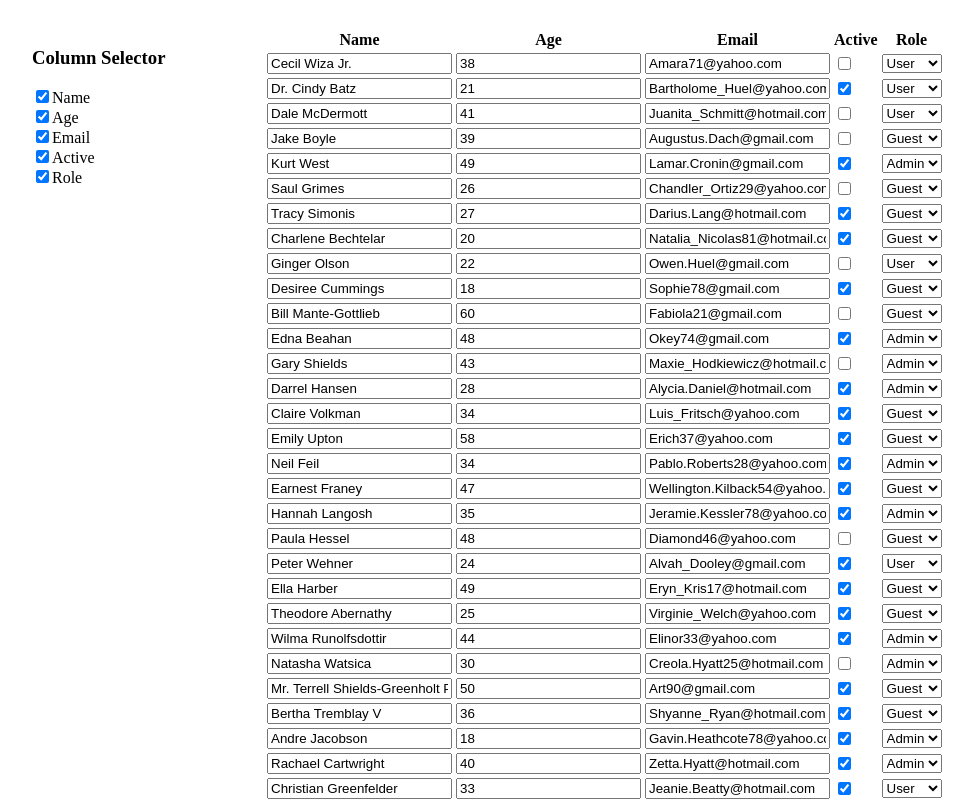
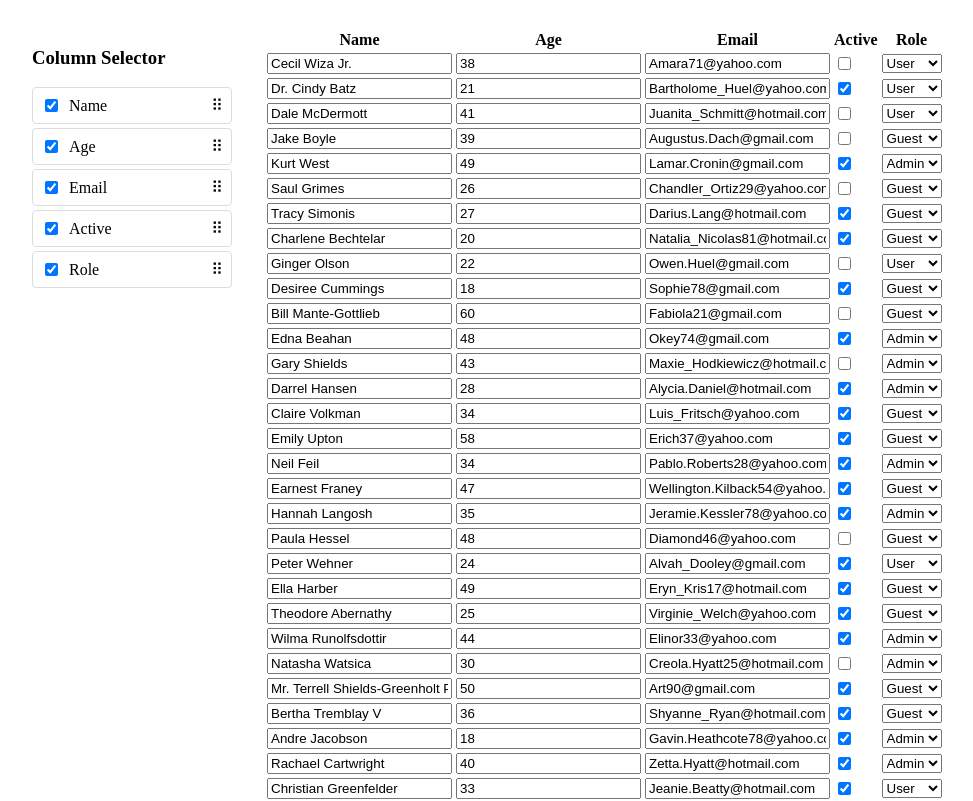
Before and after one commit to ZingerMarat/cemento, a React (Vite) app in the folder cemento-ass/: page / in a window 1280 px wide. Shown: the top 801 px of the page, without its empty margins (108-1081 px from the left). Built offline with nearby package versions, Linux system fonts and the light colour scheme.

Commit message:
Ability to drag and change the order of columns in a table has been implemented.

```diff
--- a/cemento-ass/package.json
+++ b/cemento-ass/package.json
@@ -11,6 +11,9 @@
     "test": "jest"
   },
   "dependencies": {
+    "@dnd-kit/core": "^6.3.1",
+    "@dnd-kit/sortable": "^10.0.0",
+    "@dnd-kit/utilities": "^3.2.2",
     "@faker-js/faker": "^9.8.0",
     "react": "^18.2.0",
     "react-dom": "^18.2.0"
--- a/cemento-ass/src/App.jsx
+++ b/cemento-ass/src/App.jsx
@@ -5,7 +5,7 @@ import { fetchFakeData } from './mock/mockData';
 
 const BATCH_SIZE = 20;
 
-const COLUMNS = [
+const INITIAL_COLUMNS = [
   { id: "name", ordinalNo: 1, title: "Name", type: "string" },
   { id: "age", ordinalNo: 2, title: "Age", type: "number" },
   { id: "email", ordinalNo: 3, title: "Email", type: "email" },
@@ -14,27 +14,22 @@ const COLUMNS = [
 ];
 
 export default function App() {
+  //load initial columns from local storage
+  const initialColumns = JSON.parse(localStorage.getItem('columnOrder')) || INITIAL_COLUMNS;
 
   const initialTableData = {
-    columns: COLUMNS,
+    columns: initialColumns,
     data: []
   }
 
-  //get table data from local storage or use initial data
-  const [tableData, setTableData] = useState(
-    //localStorage.getItem('tableData') ? JSON.parse(localStorage.getItem('tableData')) : initialTableData
-    initialTableData
+  const [tableData, setTableData] = useState(initialTableData);
+  const [visibleColumns, setVisibleColumns] = useState(
+    JSON.parse(localStorage.getItem('visibleColumns')) || tableData.columns.map(column => column.id)
   );
-
-  const [visibleColumns, setVisibleColumns] = useState(
-    //localStorage.getItem('visibleColumns') ? JSON.parse(localStorage.getItem('visibleColumns')) : tableData.columns.map((column) => column.id)
-    tableData.columns.map((column) => column.id)
-  );
-
   const [offset, setOffset] = useState(0);
   const [loading, setLoading] = useState(false);
 
-    //load more data
+  //load more data
   const loadMoreData = useCallback(async () => {
     setLoading(true);
     try {
@@ -94,8 +89,28 @@ export default function App() {
 
   //handle column toggle
   const handleColumnToggle = (columnId) => {
-    setVisibleColumns(prev => prev.includes(columnId) ? prev.filter(id => id !== columnId) : [...prev, columnId]
-    );
+    setVisibleColumns(prev => {
+      const newVisibleColumns = prev.includes(columnId)
+        ? prev.filter(id => id !== columnId)
+        : [...prev, columnId];
+
+      return newVisibleColumns;
+    });
+  };
+
+  const handleColumnOrderChange = (newColumns) => {
+    const updatedColumns = newColumns.map((col, index) => ({
+      ...col,
+      ordinalNo: index + 1
+    }));
+
+    setTableData(prev => ({
+      ...prev,
+      columns: updatedColumns
+    }));
+
+    // save new column order to local storage
+    localStorage.setItem('columnOrder', JSON.stringify(updatedColumns));
   };
 
   return (
@@ -106,6 +121,7 @@ export default function App() {
           columns={tableData.columns}
           visibleColumns={visibleColumns}
           onColumnToggle={handleColumnToggle}
+          onOrderChange={handleColumnOrderChange}
         />
 
         <div style={{ flexGrow: 1 }}>
--- a/cemento-ass/src/components/ColumnSelector.jsx
+++ b/cemento-ass/src/components/ColumnSelector.jsx
@@ -1,6 +1,34 @@
 import React from 'react';
+import { DndContext, closestCenter, KeyboardSensor, PointerSensor, useSensor, useSensors } from '@dnd-kit/core';
+import { arrayMove, SortableContext, sortableKeyboardCoordinates, verticalListSortingStrategy } from '@dnd-kit/sortable';
+import { SortableItem } from './SortableItem';
 
-export default function ColumnSelector({ columns, visibleColumns, onColumnToggle }) {
+export default function ColumnSelector({ columns, visibleColumns, onColumnToggle, onOrderChange }) {
+    const sensors = useSensors(
+        useSensor(PointerSensor, {
+            activationConstraint: {
+                distance: 5,
+            },
+        }),
+        useSensor(KeyboardSensor, {
+            coordinateGetter: sortableKeyboardCoordinates,
+        })
+    );
+
+    const handleDragEnd = (event) => {
+        const { active, over } = event;
+
+        if (active.id !== over.id) {
+            const oldIndex = columns.findIndex(col => col.id === active.id);
+            const newIndex = columns.findIndex(col => col.id === over.id);
+            onOrderChange(arrayMove(columns, oldIndex, newIndex));
+        }
+    };
+
+    const handleCheckboxChange = (columnId) => {
+        onColumnToggle(columnId);
+    };
+
     return (
         <div style={{
             width: "200px",
@@ -8,16 +36,28 @@ export default function ColumnSelector({ columns, visibleColumns, onColumnToggle
             position: "sticky",
             top: "20px",
             alignSelf: "flex-start"
-          }}>
+        }}>
             <h3>Column Selector</h3>
-            {columns.map((column) => (
-                <div key={column.id}>
-                    <label>
-                        <input type="checkbox" checked={visibleColumns.includes(column.id)} onChange={() => onColumnToggle(column.id)} />
-                        {column.title}
-                    </label>
-                </div>
-            ))}
+            <DndContext
+                sensors={sensors}
+                collisionDetection={closestCenter}
+                onDragEnd={handleDragEnd}
+            >
+                <SortableContext
+                    items={columns.map(col => col.id)}
+                    strategy={verticalListSortingStrategy}
+                >
+                    {columns.map((column) => (
+                        <SortableItem
+                            key={column.id}
+                            id={column.id}
+                            checked={visibleColumns.includes(column.id)}
+                            onChange={() => handleCheckboxChange(column.id)}
+                            title={column.title}
+                        />
+                    ))}
+                </SortableContext>
+            </DndContext>
         </div>
     );
 }
--- /dev/null
+++ b/cemento-ass/src/components/SortableItem.jsx
@@ -0,0 +1,44 @@
+import React from 'react';
+import { useSortable } from '@dnd-kit/sortable';
+import { CSS } from '@dnd-kit/utilities';
+
+export function SortableItem({ id, title, checked, onChange }) {
+    const {
+        attributes,
+        listeners,
+        setNodeRef,
+        transform,
+        transition,
+        isDragging
+    } = useSortable({ id });
+
+    const style = {
+        transform: CSS.Transform.toString(transform),
+        transition,
+        backgroundColor: isDragging ? '#f0f0f0' : undefined,
+        padding: '8px',
+        marginBottom: '4px',
+        borderRadius: '4px',
+        border: '1px solid #ddd',
+        display: 'flex',
+        alignItems: 'center',
+        gap: '8px',
+        userSelect: 'none'
+    };
+
+    return (
+        <div ref={setNodeRef} style={style} {...attributes} {...listeners}>
+            <input
+                type="checkbox"
+                checked={checked}
+                onChange={(e) => {
+                    e.stopPropagation();
+                    onChange();
+                }}
+                style={{ cursor: 'pointer' }}
+            />
+            <span>{title}</span>
+            <span style={{ marginLeft: 'auto' }}>⠿</span>
+        </div>
+    );
+}
```
Also changed, not shown: 1 other file (tests, documents, lock files or other folders).
